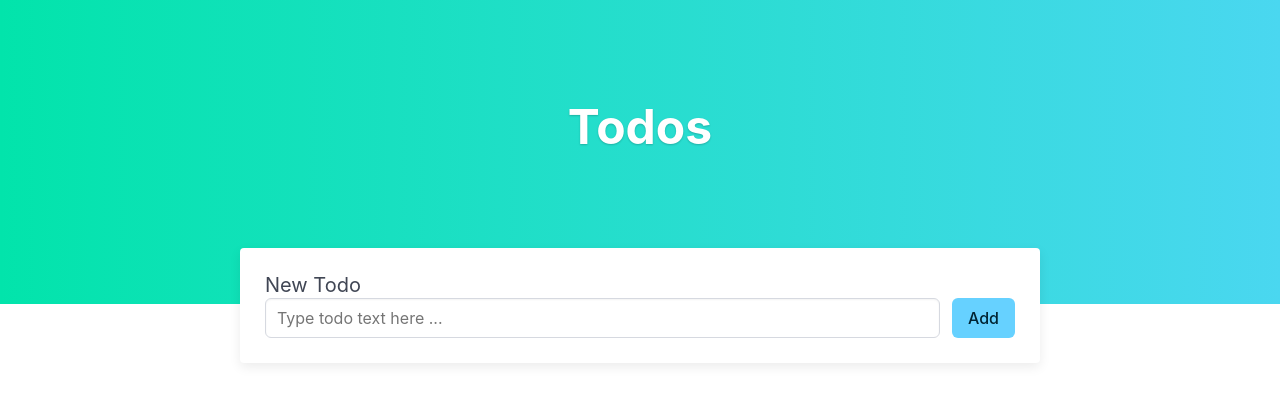
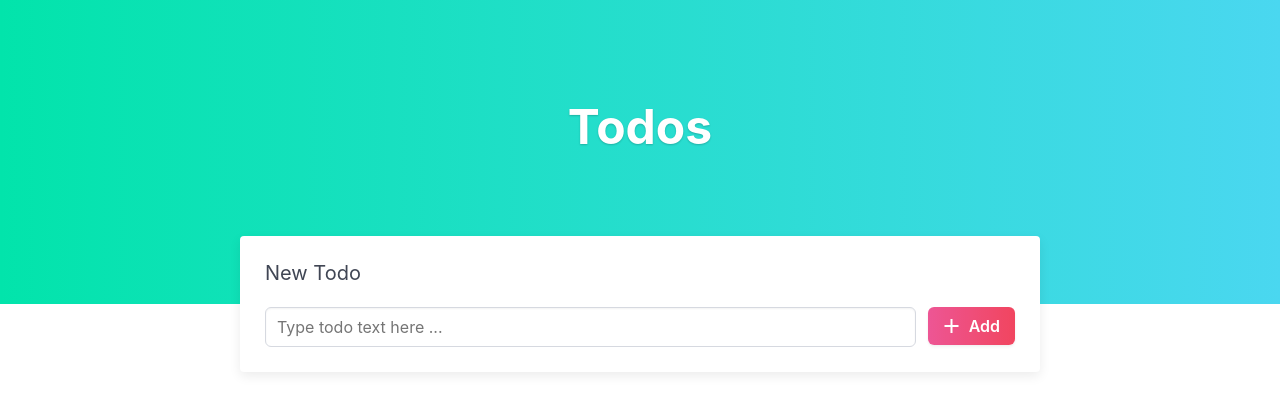
Before and after one commit to ChrisDeForest/angular-todo-app, an Angular app: page / in a window 1280 px wide. Shown: the top 412 px of the page. Built offline with nearby package versions, Linux system fonts and the light colour scheme.

Commit message:
styled add-todo-box and add button

```diff
--- a/src/app/todos/todos.component.html
+++ b/src/app/todos/todos.component.html
@@ -15,8 +15,9 @@
           <input class="input" type="text" placeholder="Type todo text here ...">
         </p>
         <p class="control">
-          <button class="button is-info">
-            Add
+          <button class="button alt-gradient-button">
+            <span class="material-symbols-outlined">Add</span>
+            <div class="button-text">Add</div>
           </button>
         </p>
 
--- a/src/app/todos/todos.component.scss
+++ b/src/app/todos/todos.component.scss
@@ -10,6 +10,10 @@
   }
 }
 
+h2.subtitle {
+  padding-bottom: 21px;
+}
+
 .container {
   width: 800px;
   max-width: 800px;
@@ -19,6 +23,6 @@
   padding: 25px;
   background: white;
   border-radius: 4px;
-  margin-top: -56px;
+  margin-top: -68px;
   box-shadow: 0px 4px 12px rgba(black, 0.08);
 }
--- a/src/index.html
+++ b/src/index.html
@@ -6,6 +6,8 @@
   <base href="/">
   <meta name="viewport" content="width=device-width, initial-scale=1">
   <link rel="icon" type="image/x-icon" href="favicon.ico">
+  <!-- Using a custom link so that only necessary fonts are included (if more are needed, follow the format 'icon_names=name, name, ...'-->
+  <link rel="stylesheet" href="https://fonts.googleapis.com/css2?family=Material+Symbols+Outlined&display=block">
 </head>
 <body>
   <app-root></app-root>
--- a/src/styles.scss
+++ b/src/styles.scss
@@ -1,3 +1,21 @@
 /* You can add global styles to this file, and also import other style files */
 
-@import '../node_modules/bulma/bulma.scss'
+@import '../node_modules/bulma/bulma.scss';
+
+.alt-gradient-button {
+  border: none;
+  background: linear-gradient(to right, rgb(236, 72, 140), rgb(240, 54, 82));
+  color: white;
+  font-weight: 600;
+  opacity: 0.92;
+  padding-left: 12px;
+  &:hover {
+    opacity: 1.0;
+    color: white;
+    box-shadow: 0px 0px 0px 4px rgba(black, 0.08);
+  }
+}
+
+.button-text {
+  margin-left: 5px;
+}
```
